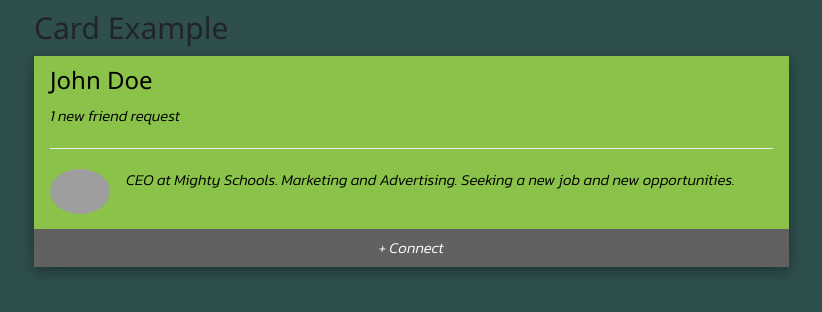
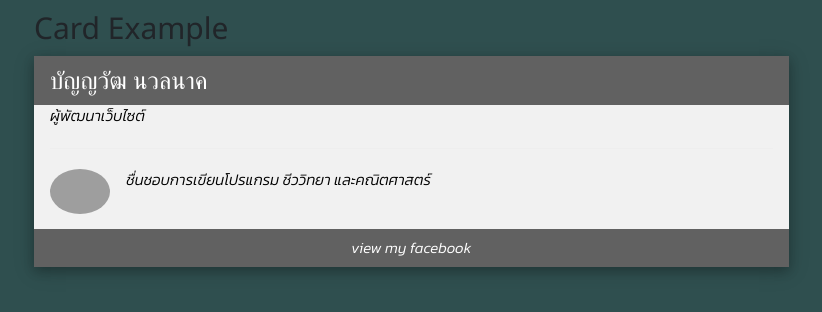
Before and after one commit to bunnybunbun37204/Change-Agriculter-life-YSC, a Django app: page /viewDev/ in a window 1280 px wide. Shown: the part 66-378 px from the top of the page, without its empty margins (67-889 px from the left). Run offline with Django 3.2, Linux system fonts and the light colour scheme; some libraries are stand-ins or nearby versions; grey boxes are pictures that could not be loaded.

Commit message:
FACEBOOK

```diff
--- a/templates/viewDev.html
+++ b/templates/viewDev.html
@@ -3,16 +3,18 @@
 <div class="w3-container">
     <h2>Card Example</h2>
     <div class="w3-card-4" style="width:70%">
-      <header class="w3-container w3-light-green">
-        <h3>John Doe</h3>
+      <header class="w3-container w3-dark-grey">
+        <h3>บัญญวัฒ นวลนาค</h3>
       </header>
-      <div class="w3-container w3-light-green">
-        <p>1 new friend request</p>
+      <div class="w3-container w3-light-grey w3-animate-top">
+        <p>ผู้พัฒนาเว็บไซต์</p>
         <hr>
         <img src="https://static.zerochan.net/Nura.Rikuo.(human).full.1361662.jpg" alt="Avatar" class="w3-left w3-circle w3-margin-right" style="width:60px">
-        <p>CEO at Mighty Schools. Marketing and Advertising. Seeking a new job and new opportunities.</p><br>
+        <p>ชื่นชอบการเขียนโปรแกรม ชีววิทยา และคณิตศาสตร์</p><br>
       </div>
-      <button class="w3-button w3-block w3-dark-grey">+ Connect</button>
+      <button class="w3-button w3-block w3-dark-grey" onclick="window.location.href='https://web.facebook.com/bunyawat4263?__m_async_page__=1';">
+        view my facebook
+      </button>
     </div>
   </div>
 {% endblock %}
```
